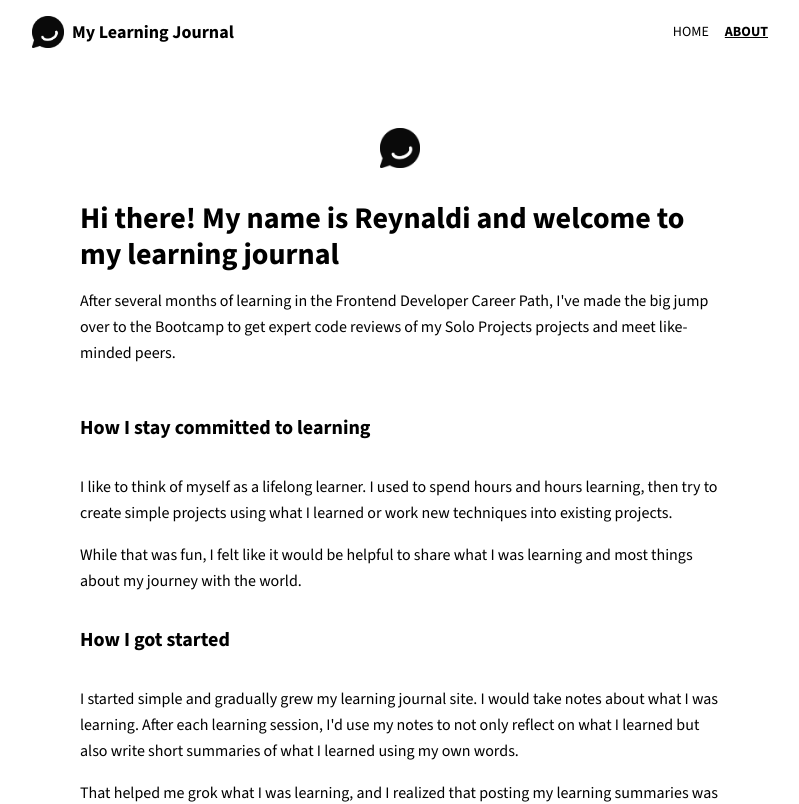
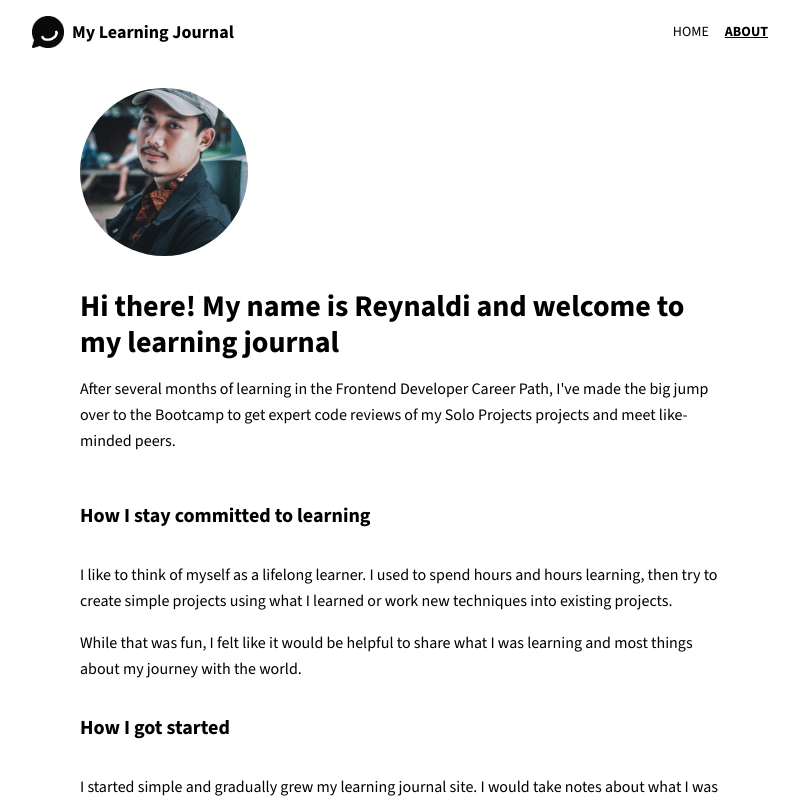
Before and after one commit to N00bie16/blog_scrimba, a React (Vite) app: page /about in a window 1280 px wide. Shown: the top 804 px of the page, without its empty margins (240-1039 px from the left). Built offline with nearby package versions, Linux system fonts and the light colour scheme.

Commit message:
feat: update About component layout and image for improved presentation

```diff
--- a/src/pages/About.tsx
+++ b/src/pages/About.tsx
@@ -2,13 +2,11 @@ import Posts from "@/components/Posts";
 
 export default function About() {
   return (
-    <div className="max-w-2xl mx-auto px-4 py-8 bg-white text-black">
+    <div className="max-w-2xl mx-auto px-4 py-6 bg-white text-black">
       <img
-        src="/logo-icon.png"
-        alt="Logo"
-        width={40}
-        height={40}
-        className="mx-auto mt-8"
+        src="/my-foto.jpg"
+        alt="My Photo"
+        className="rounded-full w-42 h-42 object-cover"
       />
       <div className="space-y-4 leading-relaxed">
         <h1 className="text-3xl font-bold mt-8">
```
